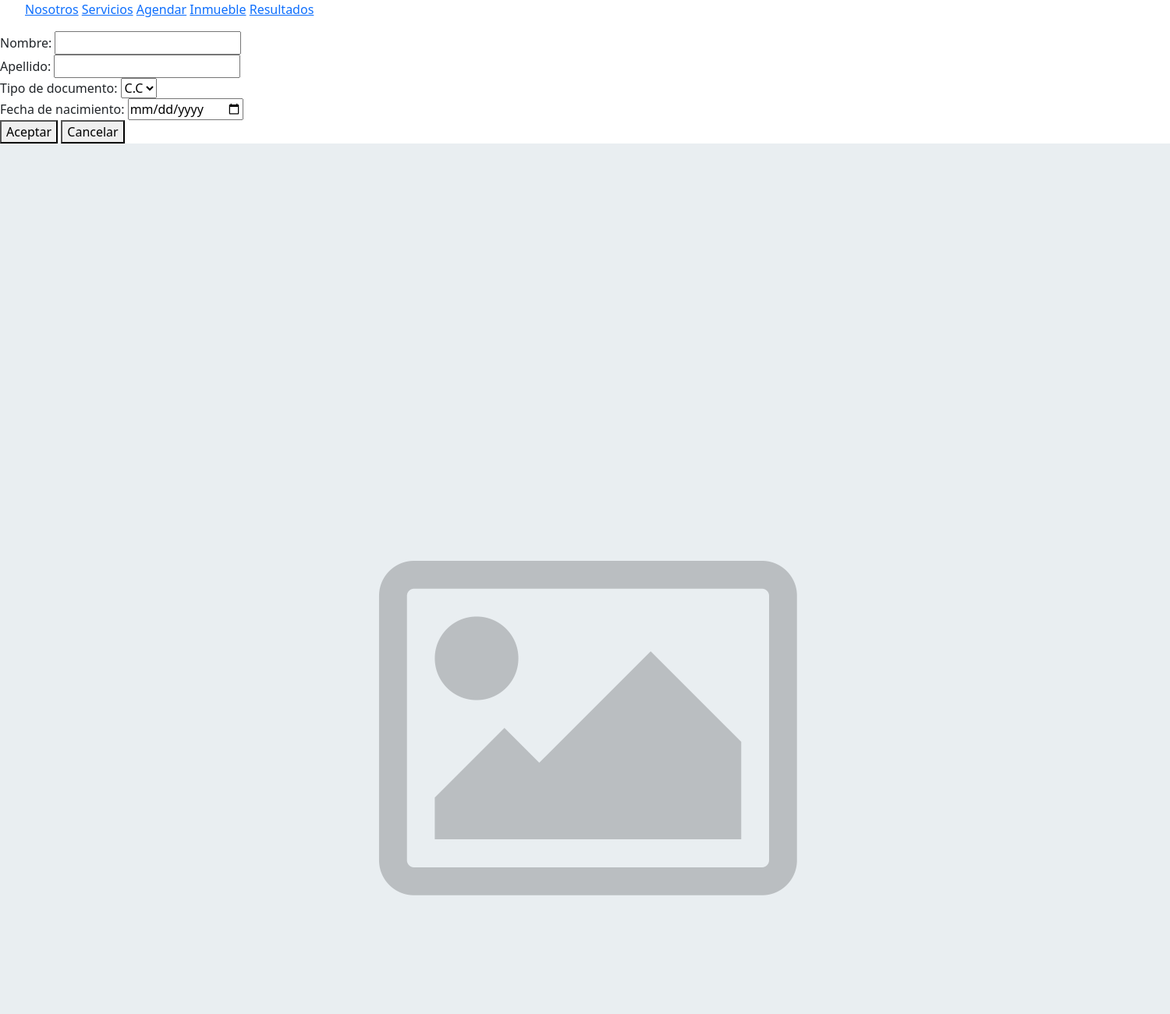
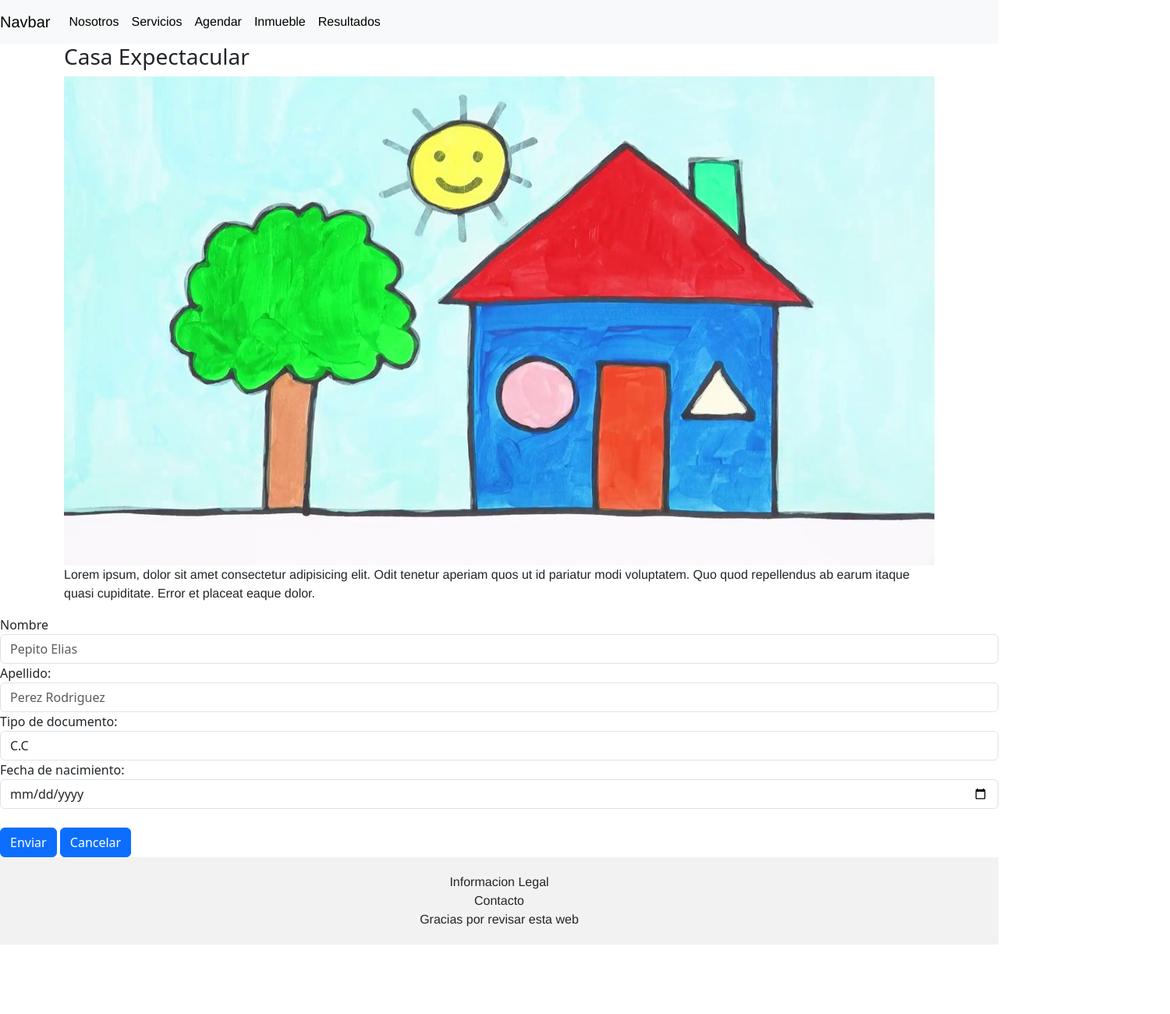
Before and after one commit to randjimenez/PreEntrega2Jimenez, a plain HTML site: page pages/agendar.html in a window 1280 px wide. Shown: the top 1300 px of the page at 78% size, 1500 px wide, since content can reach past the window. After the commit the page ends 1211 px from the top, so only its background shows below. Drawn offline with Linux system fonts and the light colour scheme.

Commit message:
Add agendar screen with responsive

```diff
--- a/pages/agendar.html
+++ b/pages/agendar.html
@@ -6,45 +6,76 @@
   <meta http-equiv="X-UA-Compatible" content="IE=edge" />
   <meta name="viewport" content="width=device-width, initial-scale=1.0" />
   <link rel="stylesheet" href="../css/bootstrap.css">
+  <link rel="stylesheet" href="../style.css">
   <title>Document</title>
 </head>
-<nav>
-  <ul>
-    <a href="/pages/nosotros.html">Nosotros</a></li>
-    <a href="/pages/servicios.html">Servicios</a></li>
-    <a href="/pages/agendar.html">Agendar</a></li>
-    <a href="/pages/inmueble.html">Inmueble</a></li>
-    <a href="/pages/resultados.html">Resultados</a></li>
+<nav class="navbar navbar-expand-lg navbar-light bg-light">
+  <a class="navbar-brand" href="#">Navbar</a>
+  <button class="navbar-toggler" type="button" data-toggle="collapse" data-target="#navbarNav" aria-controls="navbarNav"
+    aria-expanded="false" aria-label="Toggle navigation">
+    <span class="navbar-toggler-icon"></span>
+  </button>
+  <div class="collapse navbar-collapse" id="navbarNav">
+    <ul class="navbar-nav">
+      <li class="nav-item active">
+        <a class="nav-link active" aria-current="page" href="/pages/nosotros.html">Nosotros</a>
+      </li>
+      <li class="nav-item">
+        <a class="nav-link active" aria-current="page" href="/pages/servicios.html">Servicios</a>
+      </li>
+      <li class="nav-item">
+        <a class="nav-link active" aria-current="page" href="/pages/agendar.html">Agendar</a>
+      </li>
+      <li class="nav-item">
+        <a class="nav-link active" aria-current="page" href="/pages/inmueble.html">Inmueble</a>
+      </li>
+      <li class="nav-item">
+        <a class="nav-link active" aria-current="page" href="/pages/resultados.html">Resultados</a>
+      </li>
     </ul>
+  </div>
 </nav>
 
 <body>
-  <form>
-    <label for="nombre">Nombre:</label>
-    <input type="text" id="nombre" name="nombre" required><br>
-
+  <div>
+    <div class="container-md">
+      <h3>Casa Expectacular</h3>
+      <div class="info">
+        <img class="img-fluid" src="../resources/house.jpeg" alt="home">
+        <p>Lorem ipsum, dolor sit amet consectetur adipisicing elit. Odit tenetur aperiam quos ut id pariatur modi
+          voluptatem. Quo quod repellendus ab earum itaque quasi cupiditate. Error et placeat eaque dolor.</p>
+      </div>
+    </div>
+    <form form_container>
+      <div class="form-group">
+        <label for="nombre">Nombre</label>
+        <input type="text" class="form-control" id="nombre"  placeholder="Pepito Elias">
+      </div>
+      <div class="form-group">
         <label for="apellido">Apellido:</label>
-    <input type="text" id="apellido" name="apellido" required><br>
-
+        <input type="text" class="form-control" id="apellido" placeholder="Perez Rodriguez">
+      </div>
+      <div class="form-group">
         <label for="tipoDocumento">Tipo de documento:</label>
-    <select id="tipoDocumento" name="tipoDocumento" required>
+        <select class="form-control" id="tipoDocumento" name="tipoDocumento" required>
         <option value="CC">C.C</option>
         <option value="CE">C.E</option>
         <option value="PP">P.P</option>
-    </select><br>
+      </select>
+      </div>
+      <div class="form-group">
+        <label for="fechaNacimiento">Fecha de nacimiento:</label>
+      <input class="form-control"  type="date" id="fechaNacimiento" name="fechaNacimiento" required>
+      </div>
+      <br>
+      <button type="submit" class="btn btn-primary">Enviar</button>
+      <button type="reset" class="btn btn-primary">Cancelar</button>
+    </form>
 
-    <label for="fechaNacimiento">Fecha de nacimiento:</label>
-    <input type="date" id="fechaNacimiento" name="fechaNacimiento" required><br>
+  </div>
 
-    <button>Aceptar</button>
-    <button>Cancelar</button>
-  </form>
-  <div>
-    <img src="../resources/default.png" alt="inmueble">
-    <p>Tu proximo hogar te espera</p>
-  </div>
 </body>
-<footer>
+<footer class="footer_container">
   <p>Informacion Legal</p>
   <p>Contacto</p>
   <p>Gracias por revisar esta web</p>
--- a/style.css
+++ b/style.css
@@ -103,10 +103,14 @@ a, p {
   width: 100%;
 }
 
-.footer {
-
+.form_container {
+  display: flex;
+  flex-direction: column;
+  align-items: center;
+  justify-content: center;
+  margin: 0 auto;
+  width: 90%;
 }
-
 
 @media screen and (min-width: 480px) {
   .about_body {
```
Also changed, not shown: pages/nosotros.html (+8 -8 lines), pages/resultados.html (+25 -8 lines), resources/house.jpeg (added). Lines whose indentation alone changed are shown as unchanged.
